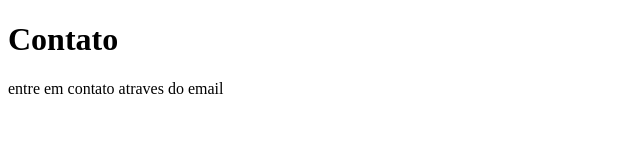
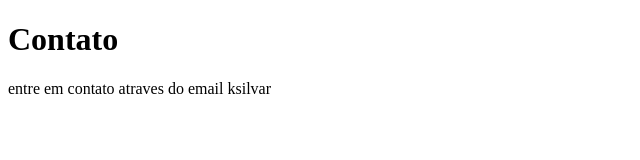
Before and after one commit to kaiqueribe/Aprendendo-Git-GitHub, a plain HTML site: page contato.html in a window 1280 px wide. Shown: the full height of the page, 0-640 px from the left. Drawn offline with Linux system fonts and the light colour scheme.

Commit message:
Adicionando informações de contato

```diff
--- a/contato.html
+++ b/contato.html
@@ -8,6 +8,6 @@
 </head>
 <body>
     <h1>Contato</h1>
-    <p>entre em contato atraves do email </p>
+    <p>entre em contato atraves do email ksilvar</p>
 </body>
 </html>
```
